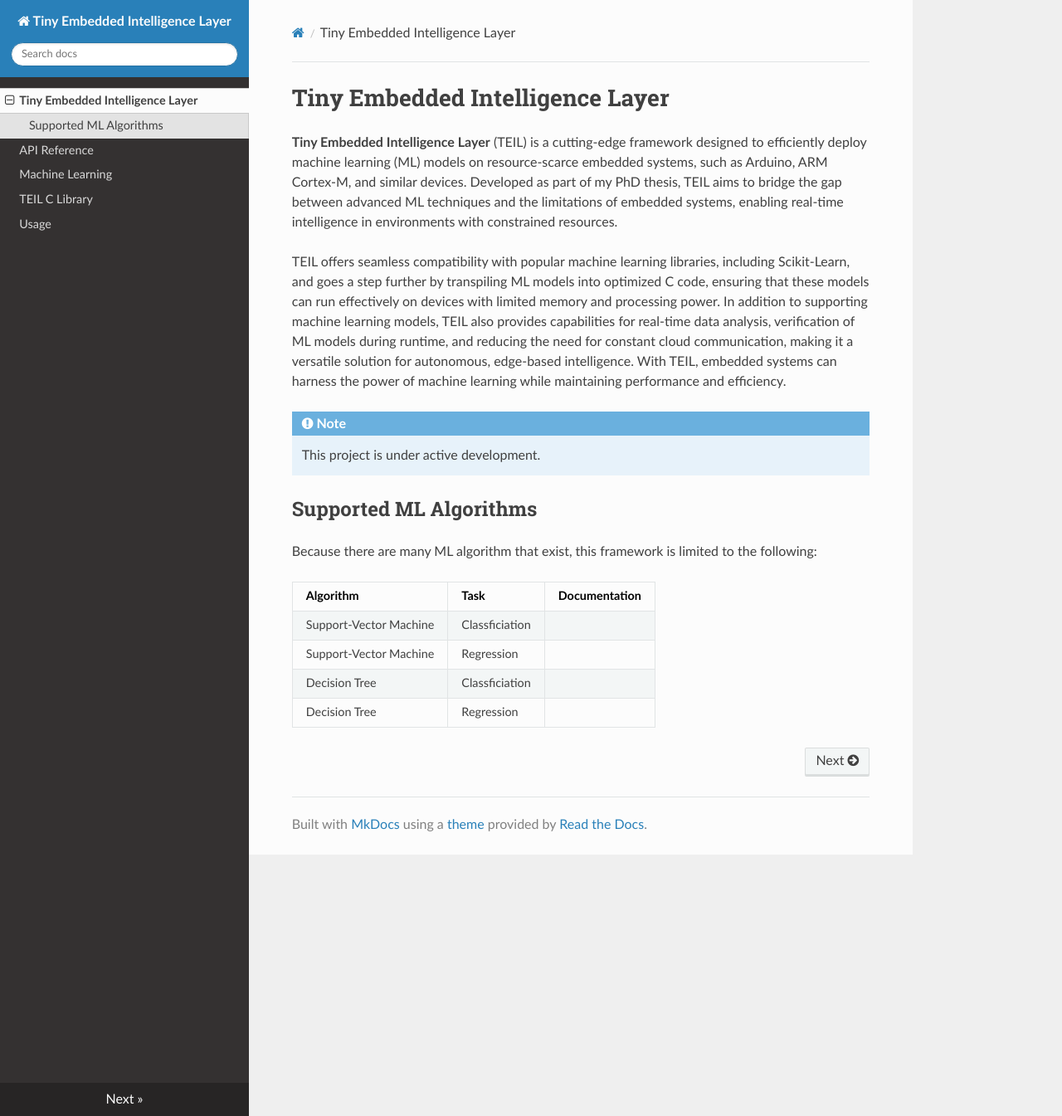
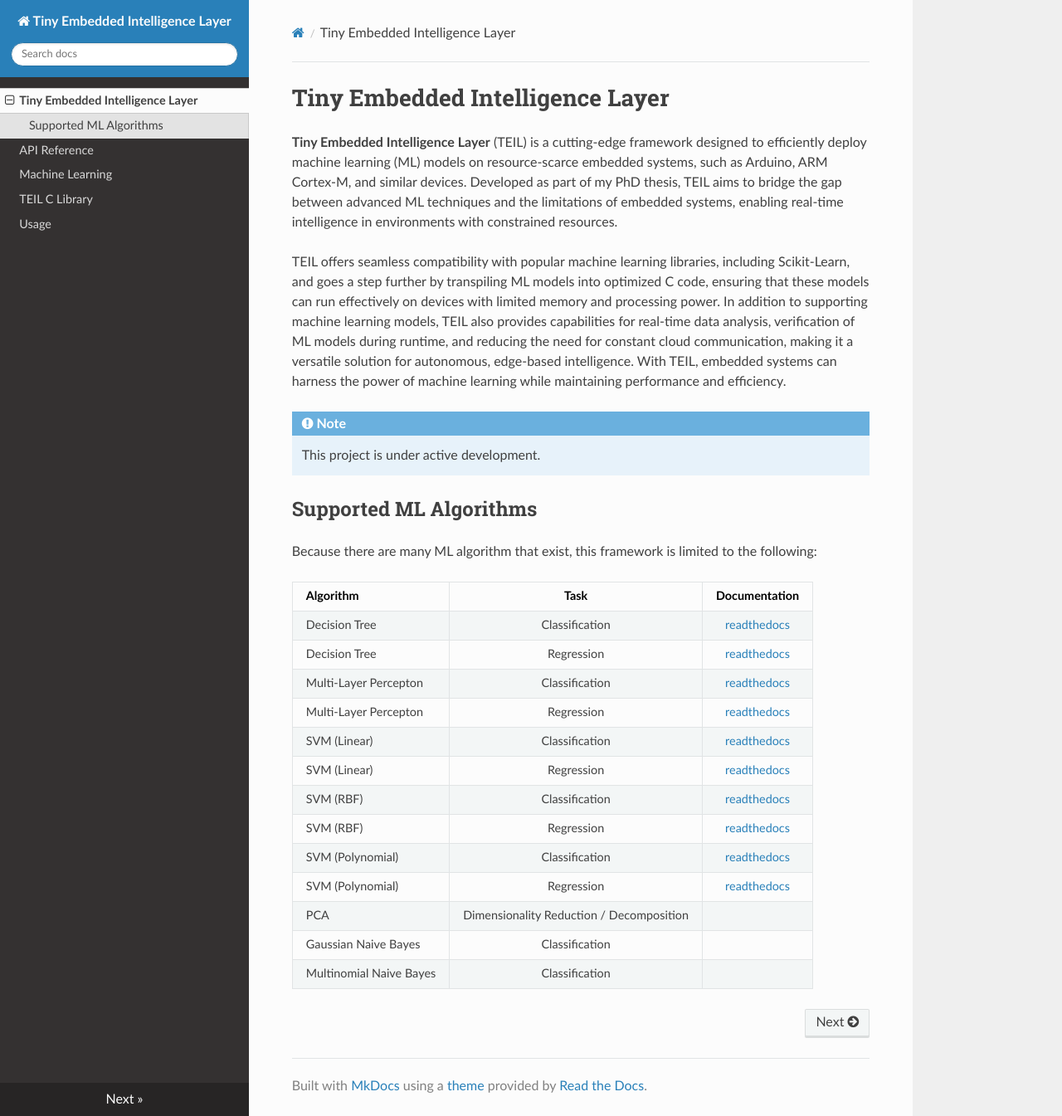
Before and after one commit to asergiobranco/teil, an MkDocs documentation site: the page built from docs/index.md, in a window 1280 px wide and 1345 px high. Shown: the whole window at 83% size. Built offline with MkDocs 1.6.1, drawn with Linux system fonts in a browser that asks for light colours; nearby versions of some CDN libraries.

Commit message:
further documentation

```diff
--- a/docs/index.md
+++ b/docs/index.md
@@ -12,9 +12,18 @@ TEIL offers seamless compatibility with popular machine learning libraries, incl
 
 Because there are many ML algorithm that exist, this framework is limited to the following:
 
-| Algorithm | Task | Documentation |
-|------|------|-------|
-| Support-Vector Machine | Classficiation | |
-| Support-Vector Machine | Regression | |
-| Decision Tree | Classficiation | |
-| Decision Tree | Regression | |
+| Algorithm               | Task           | Documentation |
+|:------------------------|:--------------:|:-------------:|
+| Decision Tree           | Classification | [readthedocs](https://teil.readthedocs.io/en/latest/ebis/#decision-tree) |
+| Decision Tree           | Regression     | [readthedocs](https://teil.readthedocs.io/en/latest/ebis/#decision-tree) |
+| Multi-Layer Percepton   | Classification | [readthedocs](https://teil.readthedocs.io/en/latest/ebis/#multi-layer-percepton) |
+| Multi-Layer Percepton   | Regression     | [readthedocs](https://teil.readthedocs.io/en/latest/ebis/#multi-layer-percepton) |
+| SVM (Linear)            | Classification | [readthedocs](https://teil.readthedocs.io/en/latest/ebis/#support-vector-machines) |
+| SVM (Linear)            | Regression     | [readthedocs](https://teil.readthedocs.io/en/latest/ebis/#support-vector-machines) |
+| SVM (RBF)               | Classification | [readthedocs](https://teil.readthedocs.io/en/latest/ebis/#support-vector-machines) |
+| SVM (RBF)               | Regression     | [readthedocs](https://teil.readthedocs.io/en/latest/ebis/#support-vector-machines) |
+| SVM (Polynomial)        | Classification | [readthedocs](https://teil.readthedocs.io/en/latest/ebis/#support-vector-machines) |
+| SVM (Polynomial)        | Regression     | [readthedocs](https://teil.readthedocs.io/en/latest/ebis/#support-vector-machines) |
+| PCA                     | Dimensionality Reduction / Decomposition | []() |
+| Gaussian Naive Bayes    | Classification | []() |
+| Multinomial Naive Bayes | Classification | []() |
```
Also changed, not shown: docs/ebis.md (+1 -1 lines).
